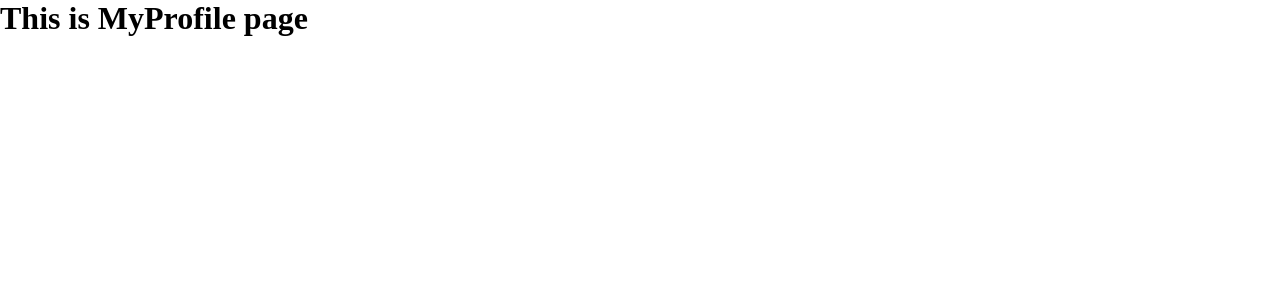
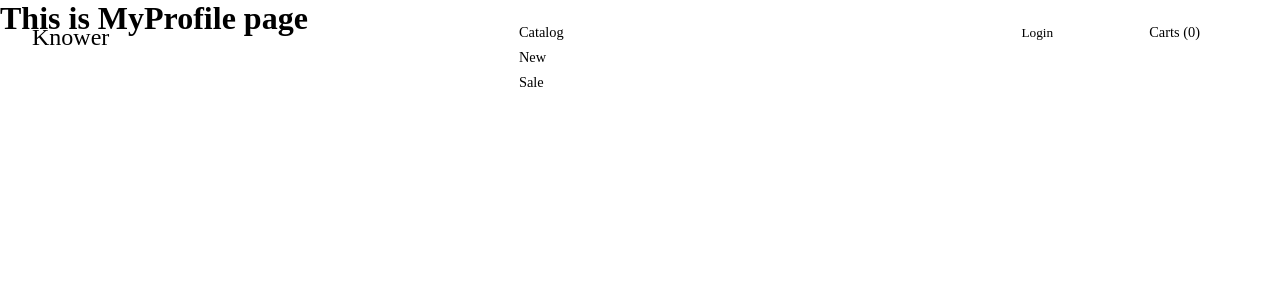
Before and after one commit to donghhan/knower-client, a React (Create React App) app: page /my-profile in a window 1280 px wide. Shown: the top 300 px of the page. Built offline with nearby package versions, Linux system fonts and the light colour scheme.

Commit message:
Login modal animation added

```diff
--- a/package.json
+++ b/package.json
@@ -16,6 +16,7 @@
     "react-dom": "^18.1.0",
     "react-helmet-async": "^1.3.0",
     "react-hook-form": "^7.31.3",
+    "react-modal": "^3.15.1",
     "react-redux": "^8.0.2",
     "react-router-dom": "^6.3.0",
     "react-scripts": "5.0.1",
@@ -49,6 +50,7 @@
   },
   "devDependencies": {
     "@types/dotenv": "^8.2.0",
+    "@types/react-modal": "^3.13.1",
     "@types/react-router-dom": "^5.3.3",
     "@types/styled-components": "^5.1.25"
   }
--- a/src/App.tsx
+++ b/src/App.tsx
@@ -1,8 +1,10 @@
 import { HelmetProvider } from "react-helmet-async";
 import Router from "./Router";
 import { GlobalStyles } from "./theme";
+import Modal from "react-modal";
 
 export default function App() {
+  Modal.setAppElement("#root");
   return (
     <HelmetProvider>
       <GlobalStyles />
--- a/src/Components/Navbar.tsx
+++ b/src/Components/Navbar.tsx
@@ -1,33 +1,73 @@
+import React, { useContext, useState } from "react";
 import styled from "styled-components";
-import { Link } from "react-router-dom";
+import { Link, useLocation, NavLink } from "react-router-dom";
 import { Path } from "../Utils/path";
+import { PageOpenToggleContext } from "../Context/AuthContext";
+import LoginPage from "../Pages/Auth/LoginPage";
+import Modal from "react-modal";
 
 export default function Navbar() {
+  // Login page open toggle
+  // const { toggleOpen, toggleWindowOpen } = useContext(PageOpenToggleContext);
+  // const handleLoginPageToggle = (e: React.MouseEvent<HTMLButtonElement>) => {
+  //   e.preventDefault();
+  //   toggleWindowOpen?.();
+  // };
+
+  // Login page open toggle open shit
+  const [toggleModal, setToggleModal] = useState<boolean>(false);
+  const handleLoginModal = () => {
+    setToggleModal(!toggleModal);
+  };
+
+  // Link font color set to be black if navigating other than Home page
+  let { pathname } = useLocation();
+  const isHome = pathname === Path.Home;
+
   return (
+    <>
       <Header>
         <Nav>
-        <Logo to={Path.Home}>Knower</Logo>
+          <Logo to={Path.Home} $isHome={isHome}>
+            Knower
+          </Logo>
           <ul className="shopping-menu">
             <li>
-            <Menu to={Path.ProductByCategory}>Catalog</Menu>
+              <Menu to={Path.ProductByCategory} $isHome={isHome}>
+                Catalog
+              </Menu>
             </li>
             <li>
-            <Menu to={Path.ProductByCategory}>New</Menu>
+              <Menu to={Path.ProductByCategory} $isHome={isHome}>
+                New
+              </Menu>
             </li>
             <li>
-            <Menu to={Path.ProductByCategory}>Sale</Menu>
+              <Menu to={Path.ProductByCategory} $isHome={isHome}>
+                Sale
+              </Menu>
             </li>
           </ul>
           <ul>
             <li>
-            <Menu to={Path.Login}>Login</Menu>
+              <LoginLink $isHome={isHome} onClick={handleLoginModal}>
+                Login
+              </LoginLink>
             </li>
             <li>
-            <Menu to={Path.ProductByCategory}>Carts (0)</Menu>
+              <>
+                <Menu to={Path.ProductByCategory} $isHome={isHome}>
+                  Carts (0)
+                </Menu>
+              </>
             </li>
           </ul>
         </Nav>
       </Header>
+      <StyledModal isOpen={toggleModal} closeTimeoutMS={2000}>
+        <LoginPage />
+      </StyledModal>
+    </>
   );
 }
 
@@ -68,13 +108,22 @@ const Nav = styled.nav`
   }
 `;
 
-const Logo = styled(Link)`
+const Logo = styled(Link)<{ $isHome: boolean }>`
   font-size: 1.5rem;
-  color: ${(props) => props.theme.colors.white};
+  color: ${(props) =>
+    props.$isHome ? props.theme.colors.white : props.theme.colors.black};
 `;
 
-const Menu = styled(Link)`
-  display: inline-block;
-  position: relative;
-  color: ${(props) => props.theme.colors.white};
+const Menu = styled(NavLink)<{ $isHome: boolean }>`
+  color: ${(props) =>
+    props.$isHome ? props.theme.colors.white : props.theme.colors.black};
 `;
+
+const LoginLink = styled.button<{ $isHome: boolean }>`
+  color: ${(props) =>
+    props.$isHome ? props.theme.colors.white : props.theme.colors.black};
+`;
+
+const StyledModal = styled(Modal)`
+  background: transparent;
+`;
--- /dev/null
+++ b/src/Context/AuthContext.tsx
@@ -0,0 +1,24 @@
+import { createContext, useState } from "react";
+
+interface IPageToggleContext {
+  toggleOpen: boolean;
+  toggleWindowOpen?: () => void;
+}
+
+export const PageOpenToggleContext = createContext<Partial<IPageToggleContext>>(
+  { toggleOpen: false }
+);
+
+export const PageOpenToggleProvider = ({ children }) => {
+  const [toggleOpen, setToggleOpen] = useState<boolean>(false);
+
+  const toggleWindowOpen = () => {
+    setToggleOpen(!toggleOpen);
+  };
+
+  return (
+    <PageOpenToggleContext.Provider value={{ toggleOpen, toggleWindowOpen }}>
+      {children}
+    </PageOpenToggleContext.Provider>
+  );
+};
--- a/src/Hooks/Auth/useAuth.tsx
+++ /dev/null
@@ -1,6 +0,0 @@
-import { useContext } from "react";
-import { AuthContext } from "../../Context/AuthProvider";
-
-export default function useAuth() {
-  return useContext(AuthContext);
-}
--- a/src/Pages/Auth/LoginPage.tsx
+++ b/src/Pages/Auth/LoginPage.tsx
@@ -1,13 +1,17 @@
-import React, { useEffect, useState, ChangeEvent } from "react";
+import React, { useEffect, useState } from "react";
 import { useNavigate } from "react-router-dom";
 import { useDispatch } from "react-redux";
 import { FieldErrors, useForm } from "react-hook-form";
 import { Path } from "../../Utils/path";
-import styled from "styled-components";
+import styled, { css } from "styled-components";
 import Container from "../../Components/auth/Container";
 import { ILoginForm } from "../../Utils/interface";
 
-export default function LoginPage() {
+interface ILoginPage {
+  isModalOpen?: boolean;
+}
+
+export default function LoginPage({ isModalOpen }: ILoginPage) {
   const [email, setEmail] = useState<string>("");
   const [errorMessage, setErrorMessage] = useState<string>("");
   const [password, setPassword] = useState<string>("");
@@ -21,7 +25,7 @@ export default function LoginPage() {
   } = useForm<ILoginForm>();
 
   return (
-    <Container>
+    <LoginWrapper>
       <SectionWrapper>
         <Title>Login</Title>
         <p>{errorMessage}</p>
@@ -55,10 +59,19 @@ export default function LoginPage() {
           <button>Login</button>
         </LoginForm>
       </SectionWrapper>
-    </Container>
+    </LoginWrapper>
   );
 }
 
+const LoginWrapper = styled.main`
+  width: 100%;
+  height: 100vh;
+  background: rgba(255, 255, 255, 0.5);
+  display: flex;
+  justify-content: center;
+  align-items: center;
+  position: absolute;
+`;
 const SectionWrapper = styled.section`
   display: flex;
   flex-direction: column;
--- a/src/Pages/Home.tsx
+++ b/src/Pages/Home.tsx
@@ -2,15 +2,13 @@ import styled from "styled-components";
 import image1 from "../static/images/image1.png";
 import { Link } from "react-router-dom";
 // Components
-import { device } from "../Utils/responsive";
-import BestSeller from "./Products/BestSeller";
 import { Path } from "../Utils/path";
 
 export default function Home() {
   return (
     <HomeSection>
       <IntroTitle>Beauty from Minimalism</IntroTitle>
-      <LearnMoreLink to={Path.Home}>Learn More</LearnMoreLink>
+      <LearnMoreLink to={Path.Home}>About Us</LearnMoreLink>
     </HomeSection>
   );
 }
--- a/src/Router.tsx
+++ b/src/Router.tsx
@@ -1,12 +1,4 @@
-import {
-  Routes,
-  Route,
-  Navigate,
-  Outlet,
-  useLocation,
-  Location,
-} from "react-router-dom";
-import { useSelector } from "react-redux";
+import { Routes, Route, Navigate } from "react-router-dom";
 import { Path } from "./Utils/path";
 // Pages
 import LoginPage from "./Pages/Auth/LoginPage";
@@ -16,7 +8,6 @@ import MyProfile from "./Pages/User/MyProfile";
 // Components
 import Layout from "./Components/Layout";
 import Navbar from "./Components/Navbar";
-import ProductByCategory from "./Pages/Products/ProductCategory";
 
 export default function Router() {
   return (
@@ -27,6 +18,7 @@ export default function Router() {
           {/* Public Routes */}
           <Route path={Path.Login} element={<LoginPage />} />
           <Route path={Path.Home} element={<Home />} />
+          <Route path={Path.Signup} element={<Signup />} />
 
           {/* Protected Routes */}
           <Route path={Path.MyProfile} element={<MyProfile />} />
--- a/src/Utils/interface.ts
+++ b/src/Utils/interface.ts
@@ -1,3 +1,9 @@
+import React from "react";
+
+export interface IChildren {
+  children: React.ReactNode;
+}
+
 export interface IUser {
   email: string;
   firstName: string;
--- a/src/theme.ts
+++ b/src/theme.ts
@@ -37,6 +37,7 @@ export const GlobalStyles = createGlobalStyle`
     border: none;
     border-bottom: 1px solid ${(props) => props.theme.colors.black};
     font-size: 1.25rem;
+    background: transparent;
 
     &:focus {
       outline: none;
@@ -57,4 +58,20 @@ export const GlobalStyles = createGlobalStyle`
     cursor: pointer;
     font-family: 'Noto Serif KR', serif;
   }
+
+  .ReactModal__Overlay {
+    opacity: 0;
+    transform: translateX(-100px);
+    transition: all 500ms ease-in-out;
+  }
+
+  .ReactModal__Overlay--after-open {
+    opacity: 1;
+    transform: translateX(0px);
+  }
+
+  .ReactModal__Overlay--before-close {
+    opacity: 0;
+    transform: translateX(-100px);
+  }
 `;
```
Also changed, not shown: src/Context/AuthProvider.tsx (deleted, +0 -46 lines), 1 other file (tests, documents, lock files or other folders). Lines whose indentation alone changed are shown as unchanged.
